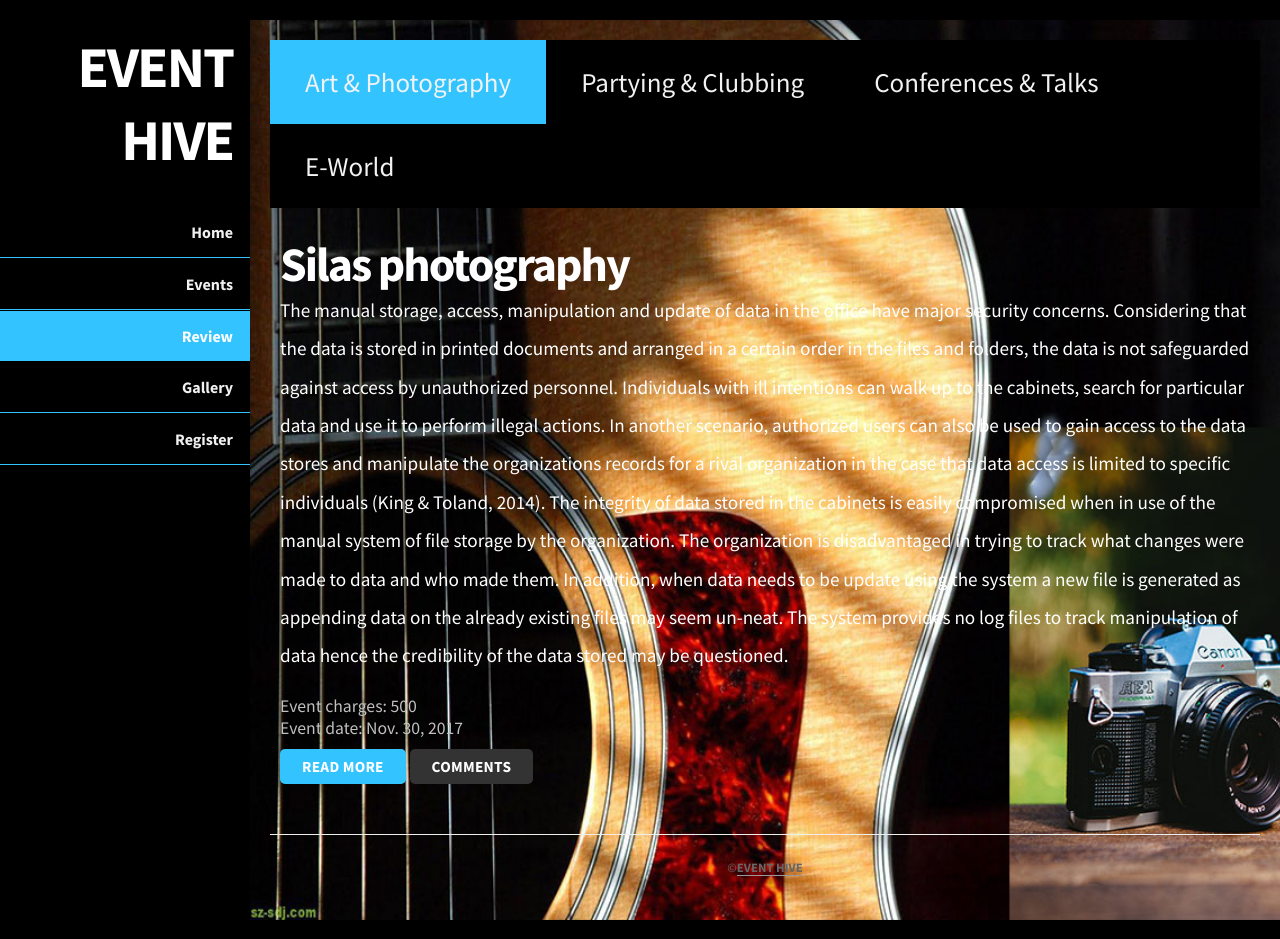
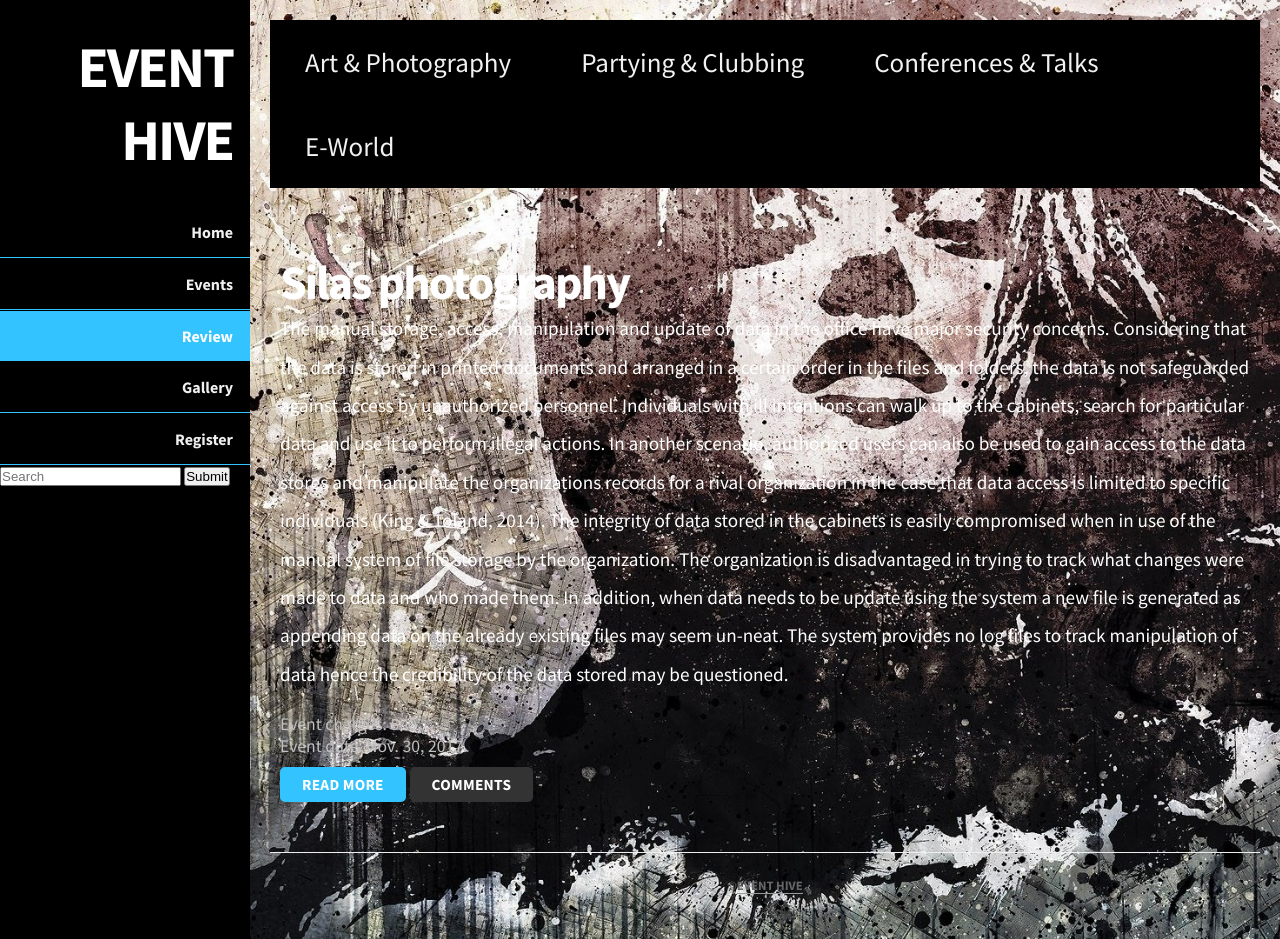
Before and after one commit to Alabee/event_hive, a Django app: page /review/art/ in a window 1280 px wide. Run offline with Django 3.2, Linux system fonts and the light colour scheme; data comes from the database, SQL or seed files in the repository; both versions use the stored data as it was after the commit.

Commit message:
Reduction of templates

```diff
--- a/Learn/settings.py
+++ b/Learn/settings.py
@@ -122,3 +122,6 @@ USE_TZ = True
 # https://docs.djangoproject.com/en/1.11/howto/static-files/
 
 STATIC_URL = '/static/'
+
+MEDIA_ROOT = os.path.join(BASE_DIR, 'media')
+MEDIA_URL = '/media/'
--- a/Learn/urls.py
+++ b/Learn/urls.py
@@ -17,6 +17,8 @@ from django.conf.urls import url, include
 from home import views as home
 from django.contrib import admin
 from register import views as register
+from django.conf import settings
+from django.conf.urls.static import static
 
 urlpatterns = [
     url(r'^admin/', admin.site.urls),
@@ -27,3 +29,7 @@ urlpatterns = [
     url(r'^register/', include('register.urls')),
     url(r'^login/', register.login, name ='login'),
 ]
+
+if settings.DEBUG:
+    urlpatterns+= static(settings.STATIC_URL, document_root =settings.STATIC_ROOT)
+    urlpatterns+= static(settings.MEDIA_URL, document_root =settings.MEDIA_ROOT)
--- a/event_details/models.py
+++ b/event_details/models.py
@@ -2,14 +2,15 @@ from django.db import models
 
 # Create your models here.
 class Event_details(models.Model):
-	event_category = models.CharField(max_length=2)
+	event_image= models.FileField()
+	event_category = models.CharField(max_length=3)
 	event_name = models.CharField(max_length = 255)
 	event_description = models.TextField()
 	event_charges = models.CharField(max_length = 255)
 	event_date = models.DateField()
 
 	def __str__(self):
-		return self.name
+		return self.event_name
 
 '''
 , choices=EVENT_CATEGORIES
--- a/review/static/review/graphics/styles.css
+++ b/review/static/review/graphics/styles.css
@@ -206,7 +206,7 @@ section#body {
 section#content_art {
 	margin-left: 250px;
 	padding: 20px;
-	background-image: url("images/art.jpg");
+	background-image: url("images/art2.jpg");
 	background-repeat: no-repeat;
 	background-attachment: fixed;
 	background-size: cover;
@@ -239,6 +239,10 @@ section#content {
 	background-repeat: no-repeat;
 	background-attachment: fixed;
 }
+
+.field {
+  margin: .5rem, 0 1.5rem, 0; }
+
 .category_menu{
 	margin-left: 250px;
 	padding-top: 20px;
--- a/review/templates/review/art.html
+++ b/review/templates/review/art.html
@@ -1,90 +1 @@
-{% load static %}
-<!doctype html>
-<html>
-<head>
-<meta http-equiv="Content-Type" content="text/html; charset=iso-8859-1" />
-<title>Art & Photography</title>
-<link rel="stylesheet" type="text/css"href="{%static 'review/graphics/styles.css' %}">
-<meta name="viewport" content="width=device-width, minimum-scale=1.0, maximum-scale=1.0" />
-</head>
-
-<body>
-
-		<section id="body" class="width">
-			<aside id="sidebar" class="column-left">
-
-			<header>
-				<h1><a href="#">EVENT HIVE</a></h1>
-
-			</header>
-
-			<nav id="mainnav">
-				<ul>
-                   <li><a href="/home/">Home</a></li>
-                   	<li><a href="/events/">Events</a></li>
-                   	<li class="selected-item"><a href="/review/">Review</a></li>
-                    <li><a href="#">Gallery</a></li>
-                    <li><a href="/register/">Register</a></li>
-                </ul>
-			</nav>
-
-
-			</aside>
-			<section class="category_menu">
-
-			</section>
-<script>
-function myFunction() {
-    var x = document.getElementById("myTopnav");
-    if (x.className === "topnav") {
-        x.className += " responsive";
-    } else {
-        x.className = "topnav";
-    }
-}
-</script>
-
-
-			<section id="content_art"  class="column-right">
-				<div class="topnav" id="myTopnav">
-				  <a href="/review/art/" class="selected-item">Art & Photography</a>
-				  <a href="/review/partying">Partying & Clubbing</a>
-				  <a href="/review/conferences">Conferences & Talks</a>
-				  <a href="/review/tech/">E-World</a>
-				  <a href="javascript:void(0);" style="font-size:15px;" class="icon" onclick="myFunction()">&#9776;</a>
-				</div>
-		<article>
-			<p>
-			{% block content %}
-				{% for i in content %}
-				<h2>{{i.event_name}}</h2>
-				<p>{{i.event_description}}</p>
-				<div class="article-info">
-					Event charges: {{i.event_charges}}
-					<time><br>
-						Event date: {{i.event_date}}
-					</time>
-				</div>
-				<a href="#" class="button">Read more</a>
-				<a href="#" class="button button-reversed">Comments</a>
-				{% endfor %}
-			{% endblock %}
-			</p>
-
-
-		</article>
-
-
-			<footer class="clear">
-				<p>&copy;<a href="review/">EVENT HIVE</a></p>
-			</footer>
-
-		</section>
-
-		<div class="clear"></div>
-
-	</section>
-
-
-</body>
-</html>
+{% extends "review/base.html" %}
--- a/review/templates/review/review.html
+++ b/review/templates/review/review.html
@@ -25,14 +25,17 @@
                    	<li class="selected-item"><a href="/review/">Review</a></li>
                     <li><a href="#">Gallery</a></li>
                     <li><a href="/register/">Register</a></li>
+				<form type="get" action=".">
+				    <input  id="search_box" type="text" name="search_box"  placeholder="Search" >
+				    <button id="search_submit" type="submit" >Submit</button>
+				</form>
                 </ul>
+
 			</nav>
 
 
 			</aside>
-			<section class="category_menu">
 
-			</section>
 <script>
 function myFunction() {
     var x = document.getElementById("myTopnav");
@@ -45,7 +48,7 @@ function myFunction() {
 </script>
 
 
-			<section id="content"  class="column-right">
+			<section id="{{category}}"  class="column-right">
 				<div class="topnav" id="myTopnav">
 				  <a href="/review/art/">Art & Photography</a>
 				  <a href="/review/partying">Partying & Clubbing</a>
@@ -56,6 +59,7 @@ function myFunction() {
 		<article>
 			<p>
 			{% block content %}
+			<img src="{{i.event_image}}">
 				{% for i in content %}
 				<h2>{{i.event_name}}</h2>
 				<p>{{i.event_description}}</p>
--- a/review/views.py
+++ b/review/views.py
@@ -3,16 +3,30 @@ from event_details.models import Event_details
 
 # Create your views here.
 def index(request):
-	return render_to_response('review/review.html', {'content': Event_details.objects.all()})
+	#if request.method =='GET':
+		#search_query = request.GET.get('search_box')
+
+	page = 'content'
+	return render_to_response('review/review.html', {'category': page,'content': Event_details.objects.all()})
 
 def art(request):
-	return render_to_response('review/art.html', {'content': Event_details.objects.all()})
+	page = 'content_art'
+	return render_to_response('review/review.html', {'category': page,'content': Event_details.objects.filter(event_category='ART')})
 
 def partying(request):
-	return render_to_response('review/partying.html', {'content': Event_details.objects.all()})
+	page = 'content_partying'
+	return render_to_response('review/review.html', {'category': page,'content': Event_details.objects.filter(event_category='P&C')})
+
 
 def conferences(request):
-	return render_to_response('review/conferences.html', {'content': Event_details.objects.all()})
+	page = 'content_conferences'
+	return render_to_response('review/review.html', {'category': page,'content': Event_details.objects.filter(event_category='C&T')})
+
 
 def tech(request):
-	return render_to_response('review/tech.html', {'content': Event_details.objects.all()})
+	page = 'content_tech'
+	return render_to_response('review/review.html', {'category': page,'content': Event_details.objects.filter(event_category='TEC')})
+
+#def search(request);
+	#page = 'content_tech'
+	#return render_to_response('review/review.html', {'category': page,'content': Event_details.objects.all()})
```
Also changed, not shown: review/templates/review/base.html (added, +88 -0 lines), db.sqlite3, event_details/migrations/0011_auto_20171103_2034.py (added), event_details/templates/event_details/event_details_form.html (line endings or trailing spaces), media/IMG-20170718-WA0013.jpg (deleted), media/lens-up-close-wallpaper-50000-51685-hd-wallpapers.jpg (added), review/static/review/graphics/images/art2.jpg (added).
